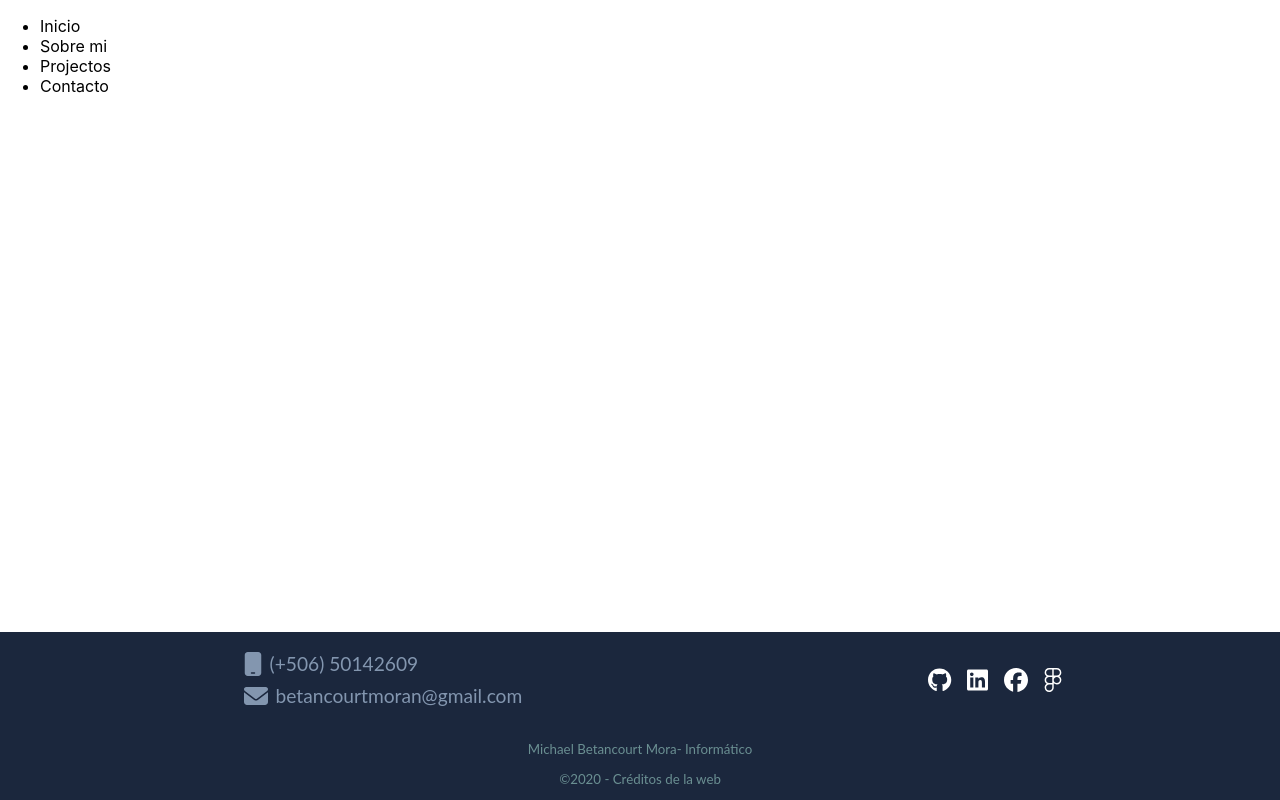
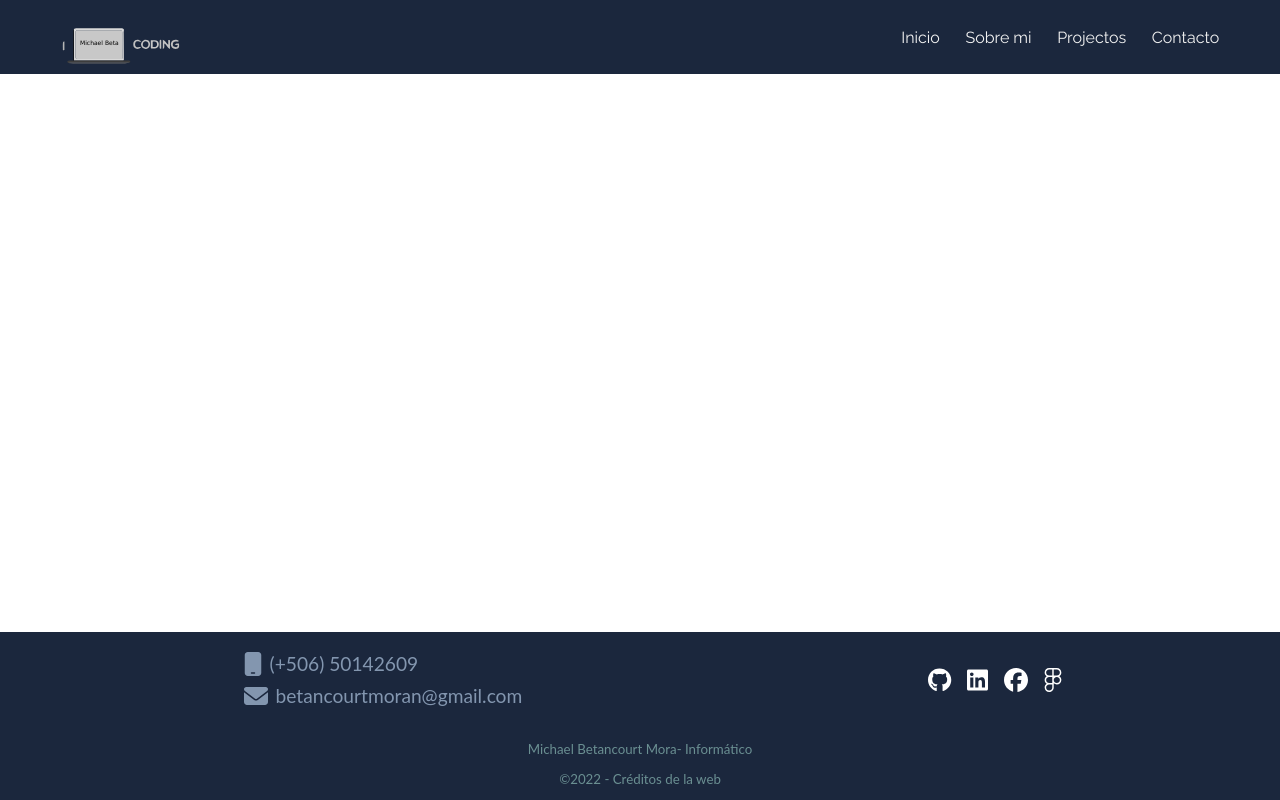
Before and after one commit to michaelbeta/portfoliomichaelbeta, a Next.js app: page /home in a window 1280 px wide. Built offline with nearby package versions, Linux system fonts and the light colour scheme.

Commit message:
footer casi listo

```diff
--- a/components/layout/Footer.js
+++ b/components/layout/Footer.js
@@ -34,7 +34,7 @@ const footer = (props) => {
       </section>
       <div className={FooterStyled.Creador}>
         <p title="Creador">Michael Betancourt Mora- Informático</p>
-        <p><a href='/'>©2020 - Créditos de la web</a></p>
+        <p><a href='/'>©2022 - Créditos de la web</a></p>
       </div>
     </footer>
 
--- a/components/layout/Header.js
+++ b/components/layout/Header.js
@@ -1,25 +1,22 @@
 import React from 'react';
 import HeaderStyled from '../../styles/header/header.module.css';
-import Link from "next/link";
-import HeaderLinks from "../../models/links/headerLinks";
+import LogoN from "../../public/logoNavegacion.svg"
+import MenuHook from "../../hooks/headerMenu/menu";
+import MenuButton from "./menuButton";
+import MenuDefault from "./menuDefault";
 
 const Header = () => {
+
+    const [open,handleClick] = MenuHook();
+
     return (
-        <div>
-            <nav className={HeaderStyled.menu}>
-                <ul>
-                    {HeaderLinks.map((links, key) => {
-                        return (
-                            <li key={key}>
-                                <Link href={links.url} >
-                                {links.name}
-                                </Link>
-                            </li>
-                        )
-                    })}
-                </ul>
-            </nav>
-        </div>
+        <header className={HeaderStyled.header}>
+            <a href='/home' className={HeaderStyled.logo}>
+                <LogoN />
+            </a>
+            <MenuDefault open={open}/>
+            <MenuButton open={open} handleClick={handleClick} />
+        </header>
 
     )
 }
--- /dev/null
+++ b/components/layout/menuButton.js
@@ -0,0 +1,28 @@
+import React from "react";
+import HeaderStyled from '../../styles/header/header.module.css';
+
+function MenuButton({ open, handleClick }) {
+    return !open ? (
+      <button className={HeaderStyled.button} onClick={handleClick} >
+        <svg viewBox="0 0 100 80" width="30" height="30" fill="#1b273d">
+          <rect width="90" height="10" />
+          <rect y="30" width="80" height="10" />
+          <rect y="60" width="70" height="10" />
+        </svg>
+      </button>
+    ) : (
+      <button className={HeaderStyled.button} onClick={handleClick}>
+        <svg
+          className="svg-icon"
+          width="30"
+          height="30"
+          viewBox="0 0 20 20"
+          fill="#1b273d"
+        >
+          <path d="M15.898,4.045c-0.271-0.272-0.713-0.272-0.986,0l-4.71,4.711L5.493,4.045c-0.272-0.272-0.714-0.272-0.986,0s-0.272,0.714,0,0.986l4.709,4.711l-4.71,4.711c-0.272,0.271-0.272,0.713,0,0.986c0.136,0.136,0.314,0.203,0.492,0.203c0.179,0,0.357-0.067,0.493-0.203l4.711-4.711l4.71,4.711c0.137,0.136,0.314,0.203,0.494,0.203c0.178,0,0.355-0.067,0.492-0.203c0.273-0.273,0.273-0.715,0-0.986l-4.711-4.711l4.711-4.711C16.172,4.759,16.172,4.317,15.898,4.045z" />
+        </svg>
+      </button>
+    );
+  }
+
+  export default MenuButton;
--- /dev/null
+++ b/components/layout/menuDefault.js
@@ -0,0 +1,25 @@
+import React from 'react'
+import HeaderLinks from "../../models/header/headerLinks";
+import Link from "next/link";
+import HeaderStyled from '../../styles/header/header.module.css';
+
+const menuDefault = ({ open }) => {
+    return (
+        /*En el style evaluamos el open si es false se oculta el menu*/
+        <nav className= {`${HeaderStyled.menu}`} open={open} style={{ right: (open ? "0" : "-100%")}}>
+            <ul>
+                {HeaderLinks.map((links, key) => {
+                    return (
+                        <li key={key} className={HeaderStyled.nav__link}>
+                            <Link href={links.url} >
+                                {links.name}
+                            </Link>
+                        </li>
+                    )
+                })}
+            </ul>
+        </nav>
+    )
+}
+
+export default menuDefault
--- /dev/null
+++ b/hooks/headerMenu/menu.js
@@ -0,0 +1,14 @@
+import React, { useState } from "react";
+
+const menu = () => {
+
+    const [open, setOpen] = useState(false);
+
+    const handleClick = () => {
+        setOpen(!open);
+    };
+
+    return [open,handleClick];
+}
+
+export default menu
--- a/next.config.js
+++ b/next.config.js
@@ -9,8 +9,21 @@ const nextConfig = {
       },
     ]
   },
+  webpack(config) {
+    const fileLoaderRule = config.module.rules.find(
+      (rule) => rule.test && rule.test.test('.svg'),
+    );
+    fileLoaderRule.exclude = /\.svg$/;
+    config.module.rules.push({
+      test: /\.svg$/,
+      loader: require.resolve('@svgr/webpack'),
+    });
+    return config;
+  },
+
   reactStrictMode: true,
   swcMinify: true,
+
 }
 
 module.exports = nextConfig
--- a/package.json
+++ b/package.json
@@ -18,6 +18,7 @@
     "react-dom": "18.2.0"
   },
   "devDependencies": {
+    "@svgr/webpack": "^6.3.1",
     "eslint": "8.22.0",
     "eslint-config-next": "12.2.5"
   }
--- a/styles/globals.css
+++ b/styles/globals.css
@@ -1,3 +1,5 @@
+@import url("https://fonts.googleapis.com/css2?family=Open+Sans&display=swap");
+@import url('https://fonts.googleapis.com/css2?family=Raleway&display=swap');
 html,
 body {
   padding: 0;
@@ -13,11 +15,12 @@ a {
 
 * {
   box-sizing: border-box;
+  background-color: dark;
 }
 
 @media (prefers-color-scheme: dark) {
   html {
-    color-scheme: dark;
+    color-scheme: light;
   }
   body {
     color: white;
--- a/styles/header/header.module.css
+++ b/styles/header/header.module.css
@@ -0,0 +1,132 @@
+.header {
+
+    position: absolute;
+    display: flex;
+    flex-direction: row;
+    flex-wrap: nowrap;
+    align-items: center;
+    justify-content: space-between;
+    align-items: center;
+    top: 0;
+    width: 100%;
+    background: #1b273d;
+    padding: 0 3rem 0 3rem;
+
+}
+
+/*Le da el efecto al logo*/
+.logo svg:hover,
+.logo svg:focus {
+
+    fill: #000000;
+    transform: scale(1.25);
+    transition-duration: 1.5s;
+}
+
+.logo text {
+    transition: fill 250ms;
+
+}
+
+/*Fin de efecto*/
+.logo {
+
+    height: inherit;
+    width: max-content;
+
+}
+
+/*MENU*/
+.menu {
+
+    font-family: "Raleway";
+    flex-direction: row;
+    position: initial;
+    height: auto;
+    justify-content: center;
+}
+
+.menu ul {
+
+    list-style: none;
+    display: inline-flex;
+}
+
+.menu ul li a::before {
+    font-size: 1.125em;
+    vertical-align: middle;
+}
+
+.menu ul li a {
+
+    float: left;
+    color: #f2f2f2;
+    text-align: center;
+    padding: 14px 16px;
+    text-decoration: none;
+    padding: 0.5rem 0.8rem;
+
+}
+
+.button {
+    border: none;
+    display: none;
+}
+
+.nav__link {
+
+    position: relative;
+    transition: all 0.2s;
+}
+
+.nav__link:hover * {
+    font-weight: bold;
+    color: rgb(187, 164, 164);
+}
+
+/*FIN MENU*/
+/*Telefonos y tablets*/
+@media (orientation:portrait) {
+
+    .header {
+        padding: 0 1.5rem 0 1.5rem;
+    }
+
+    .menu {
+
+        display: flex;
+        flex-direction: column;
+        justify-content: flex-start;
+        align-items: flex-start;
+        background: #1b273d;
+        top: 4.5rem;/*Mantiene el menu debajo del header*/
+        position: fixed;
+        width: 100%;
+        height: 100vh;
+        transition: right 0.3s linear;
+        z-index: 50;
+
+    }
+
+    .button {
+        display: block;
+    }
+
+    .menu ul li a {
+        color: #ffffff;
+    }
+
+    .menu ul{
+        display: flex;
+        flex-direction: column;
+        padding: 2vh;
+        width: 100%;
+        height: 100vh;
+    }
+    .menu ul li{
+        border-bottom: 1px solid rgb(0, 0, 0);
+        margin: 2vh 2vh 0 2vh;
+    }
+}
+
+/*Fin telefonos*/
```
Also changed, not shown: images/fotoprincipal.js (added, +40 -0 lines), models/header/headerLinks.js (renamed from models/links/headerLinks.js), public/logoNavegacion.svg (added), 1 other file (tests, documents, lock files or other folders).
